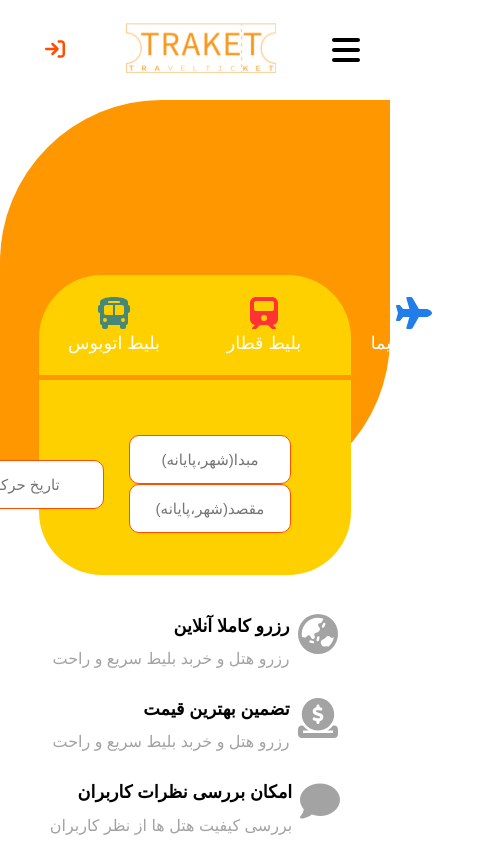
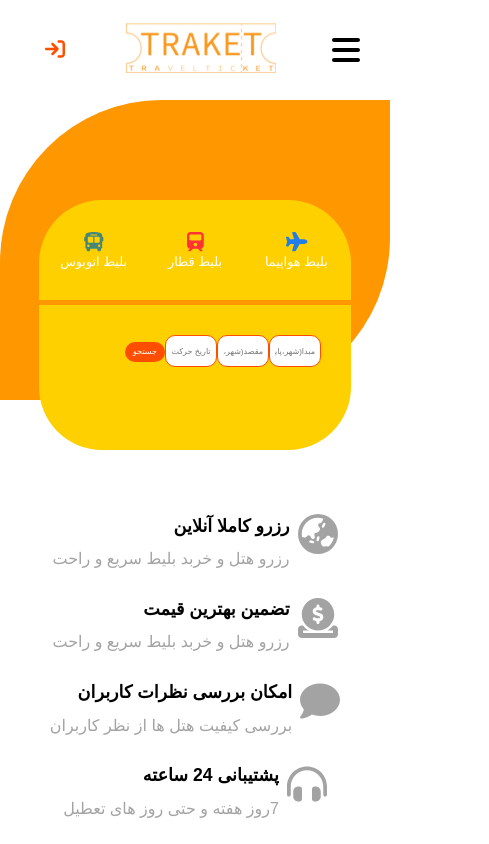
Before and after one commit to Alireza-Al/ticket-reservation-system, a React (Create React App) app: page / in a window 390 px wide. Shown: the top 844 px of the page, 489 px wide, since content can reach past the window. Built offline with nearby package versions, Linux system fonts and the light colour scheme; no server answers; a small style sheet from the web is missing.

Commit message:
whole search box made responsive

```diff
--- a/src/asset/homePageStyle/_home-page.scss
+++ b/src/asset/homePageStyle/_home-page.scss
@@ -110,6 +110,77 @@
             background-color: $button-color;
         }
     }
+}
+
+@media only screen and (max-width: 1000px) {
+    .slot-container {
+        input, button {
+            width: 100px;
+        }
+    }
+}
+@media only screen and (max-width: 800px) {
+    .search-box-container {
+        height: 400px;
+    }
+    .search-box-back {
+        height: 300px;
+    }
+    .search-box-self{
+        margin-top: 150px;
+        height: 250px;
+    }
+    .slot-container {
+        padding: {
+            top: 30px;
+            right:30px;
+            left: 30px;
+        };
+        div {
+            margin-left: 10px;
+        }
+        input, button {
+            width: 80px;
+        }
+    }
+}
+
+@media only screen and (max-width:600px) {
+    .plane-selector-container,
+    .train-selector-container,
+    .bus-selector-container {
+        span {
+            font-size: 1.5rem;
+        }
+        button {
+            font-size: 1rem;
+        }
+     }
+    .slot-container {
+        div {
+            margin: 0;
+        }
+        input, button {
+            font-size: .5rem;
+            width: 40px;
+            height: 20px;
+        }
+    }
+}
+
+@media only screen and (max-width:450px) {
+    .plane-selector-container,
+    .train-selector-container,
+    .bus-selector-container {
+        width: 30%;
+        span {
+            font-size: 1.2rem;
+        }
+        button {
+            font-size: .8rem;
+        }
+     }
+
 }
 
 .divider {
```
